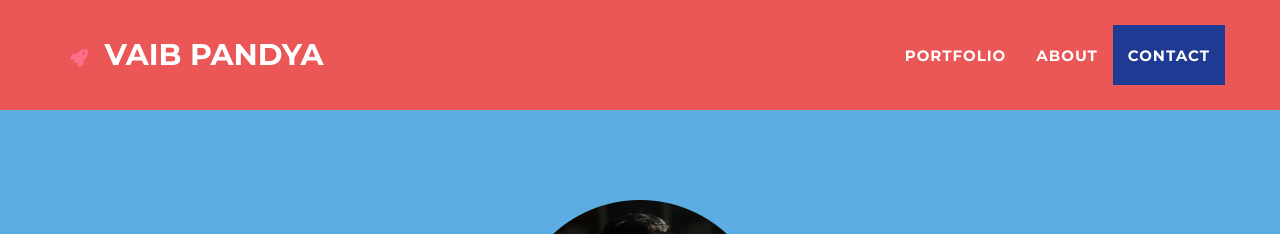
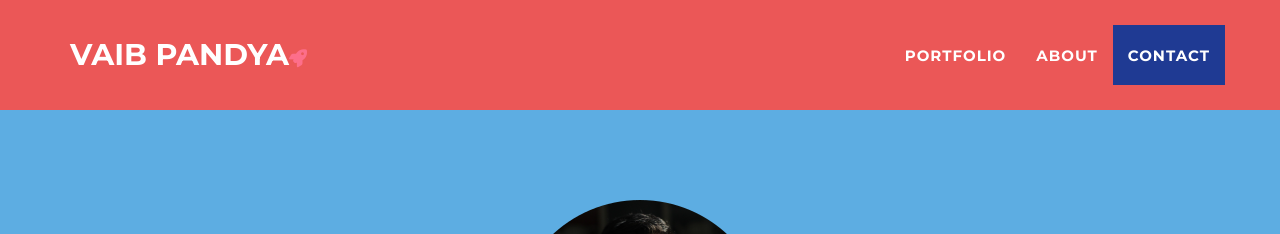
Before and after one commit to pandyav/pandyav.github.io, a Jekyll site: the page built from _posts/2014-07-18-project-1.markdown, in a window 1280 px wide. Shown: the top 234 px of the page. Built offline with Jekyll 4.4.1, drawn with Linux system fonts in a browser that asks for light colours.

Commit message:
main pic

```diff
--- a/_includes/nav.html
+++ b/_includes/nav.html
@@ -10,7 +10,7 @@
         <span class="icon-bar"></span>
       </button>
       <a class="navbar-brand" href="#page-top">
-        <i class="fa fa-rocket navbar-icon" aria-hidden="true"></i> {{ site.short_title }}
+        {{ site.short_title }}<i class="fa fa-rocket navbar-icon" aria-hidden="true"></i>
       </a>
     </div>
 
```
